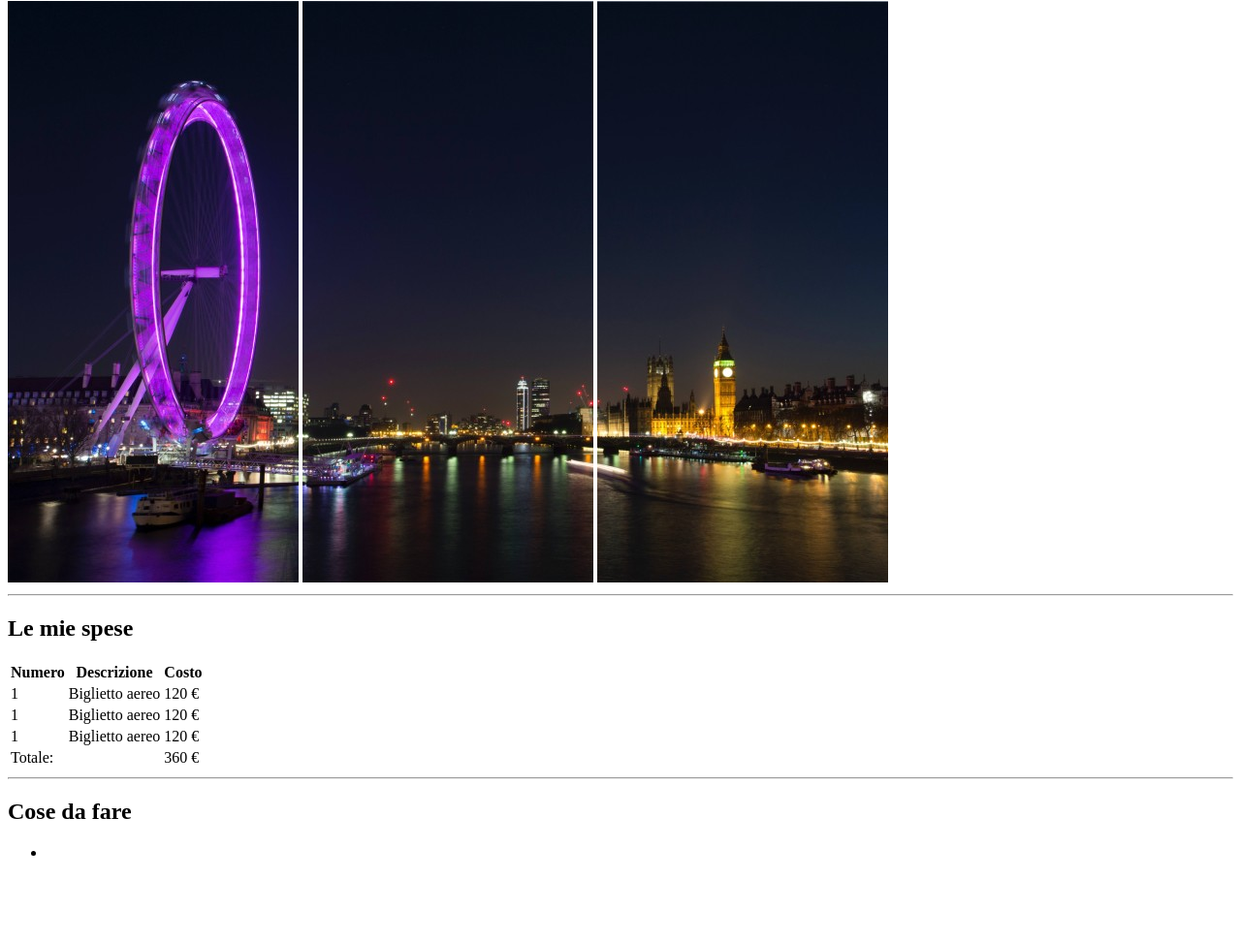
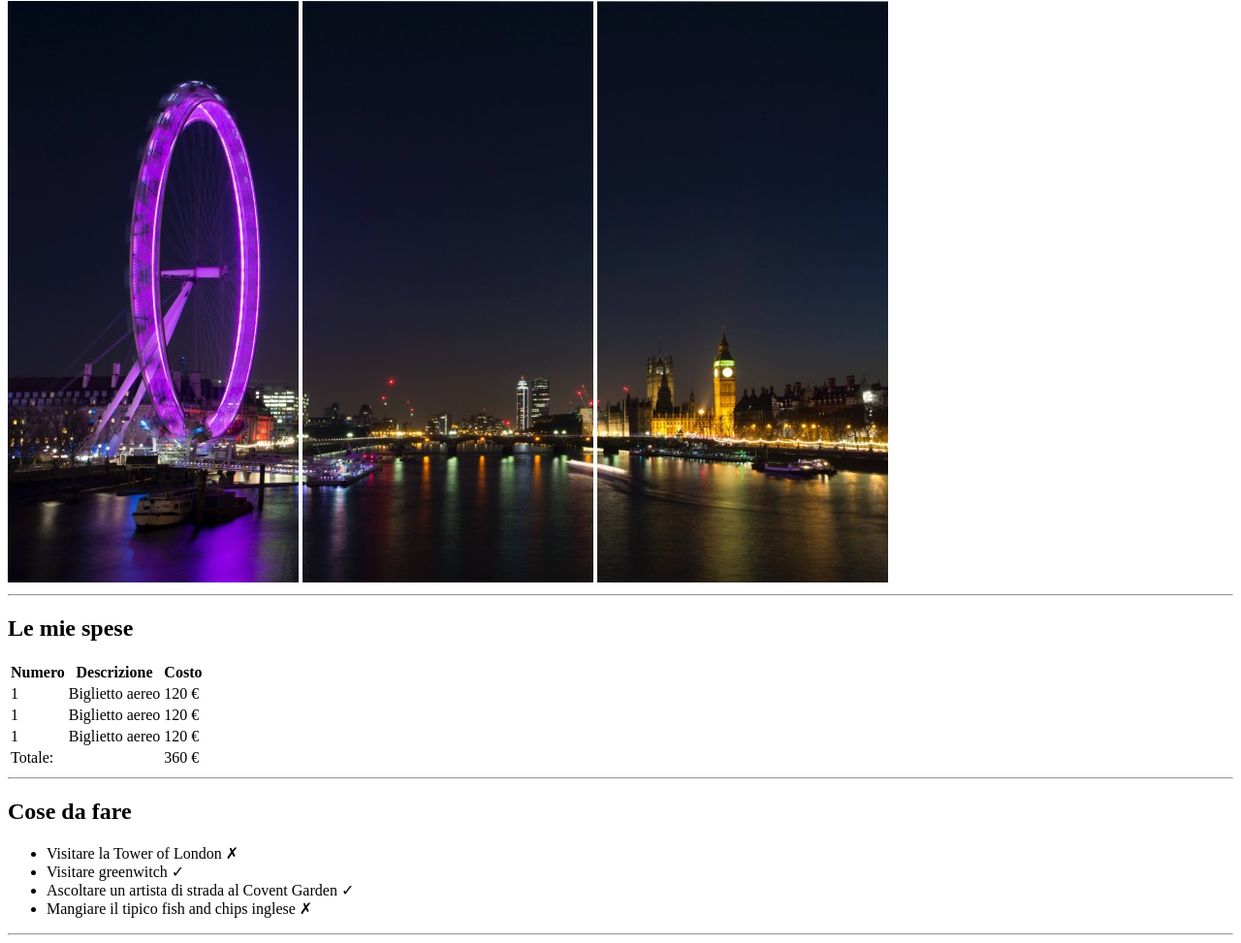
Before and after one commit to Marcomagnano93/html-london-trip, a plain HTML site: page index.html in a window 1280 px wide. Shown: the part 79-1052 px from the top of the page at 97% size. Before the commit the page ends 984 px from the top, so only its background shows below. Drawn offline with Linux system fonts and the light colour scheme.

Commit message:
ADD: finished second section

```diff
--- a/index.html
+++ b/index.html
@@ -62,8 +62,12 @@
             <h2>Cose da fare</h2>
 
             <ul>
-                <li></li>
+                <li>Visitare la Tower of London &#10007;</li>
+                <li>Visitare greenwitch &check;</li>
+                <li>Ascoltare un artista di strada al Covent Garden &check;</li>
+                <li>Mangiare il tipico fish and chips inglese &#10007;</li>
             </ul>
+            <hr>
         </section>
     </main>
 </body>
```
